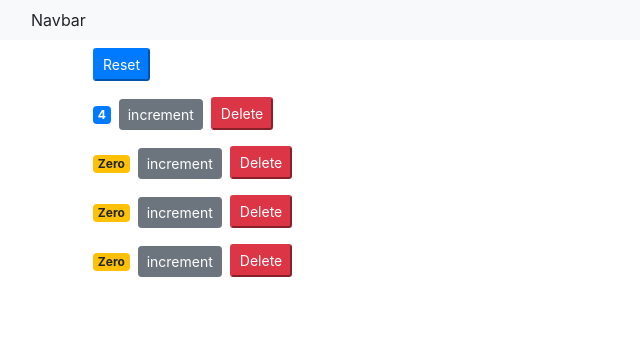
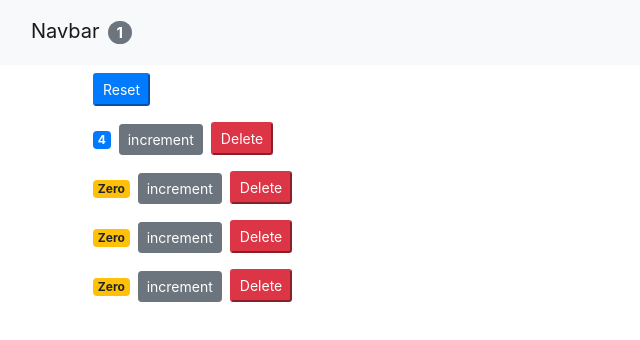
Before and after one commit to mamuncse15031/counter-app, a React (Create React App) app: page / in a window 1280 px wide. Shown: the top 340 px of the page, without its empty margins (0-640 px from the left). Built offline with nearby package versions, Linux system fonts and the light colour scheme.

Commit message:
Lift up state, Navbar counter

```diff
--- a/src/App.js
+++ b/src/App.js
@@ -3,12 +3,49 @@
 import Navbar from './components/navbar';
 
 class App extends Component {
+  state = {
+    counters: [
+      { id: 1, value: 4 },
+      { id: 2, value: 0 },
+      { id: 3, value: 0 },
+      { id: 4, value: 0 },
+    ],
+  };
+
+  handleIncrement = (counter) => {
+    const counters = [...this.state.counters];
+    const index = counters.indexOf(counter);
+    counters[index] = { ...counter };
+    counters[index].value++;
+    this.setState({ counters });
+  };
+
+  handleReset = (counter) => {
+    const counters = this.state.counters.map((c) => {
+      c.value = 0;
+      return c;
+    });
+    this.setState({ counters });
+  };
+
+  handleDelete = (counterId) => {
+    const counters = this.state.counters.filter((c) => c.id !== counterId);
+    this.setState({ counters });
+  };
+
   render() {
     return (
       <React.Fragment>
-        <Navbar />
+        <Navbar
+          totalCounters={this.state.counters.filter((c) => c.value > 0).length}
+        />
         <main className='container'>
-          <Counters />
+          <Counters
+            counters={this.state.counters}
+            onDelete={this.handleDelete}
+            onIncrement={this.handleIncrement}
+            onReset={this.handleReset}
+          />
         </main>
       </React.Fragment>
     );
--- a/src/components/counters.jsx
+++ b/src/components/counters.jsx
@@ -2,48 +2,18 @@
 import Counter from './counter';
 
 class Counters extends Component {
-  state = {
-    counters: [
-      { id: 1, value: 4 },
-      { id: 2, value: 0 },
-      { id: 3, value: 0 },
-      { id: 4, value: 0 },
-    ],
-  };
-
-  handleIncrement = (counter) => {
-    const counters = [...this.state.counters];
-    const index = counters.indexOf(counter);
-    counters[index] = { ...counter };
-    counters[index].value++;
-    this.setState({ counters });
-  };
-
-  handleReset = (counter) => {
-    const counters = this.state.counters.map((c) => {
-      c.value = 0;
-      return c;
-    });
-    this.setState({ counters });
-  };
-
-  handleDelete = (counterId) => {
-    const counters = this.state.counters.filter((c) => c.id !== counterId);
-    this.setState({ counters });
-  };
-
   render() {
     return (
       <div>
-        <button onClick={this.handleReset} className='btn-primary btn-sm m-2'>
+        <button onClick={this.props.onReset} className='btn-primary btn-sm m-2'>
           Reset
         </button>
-        {this.state.counters.map((counter) => (
+        {this.props.counters.map((counter) => (
           <Counter
             key={counter.id}
             counter={counter}
-            onDelete={this.handleDelete}
-            onIncrement={this.handleIncrement}
+            onDelete={this.props.onDelete}
+            onIncrement={this.props.onIncrement}
           ></Counter>
         ))}
       </div>
--- a/src/components/navbar.jsx
+++ b/src/components/navbar.jsx
@@ -6,9 +6,12 @@
     return (
       <nav className='navbar navbar-light bg-light'>
         <div className='container-fluid'>
-          {/* <a className='navbar-brand' href='#'> */}
-          Navbar
-          {/* </a> */}
+          <a className='navbar-brand' href='#'>
+            Navbar
+            <span className='badge badge-pill badge-secondary m-2'>
+              {this.props.totalCounters}
+            </span>
+          </a>
         </div>
       </nav>
     );
```
